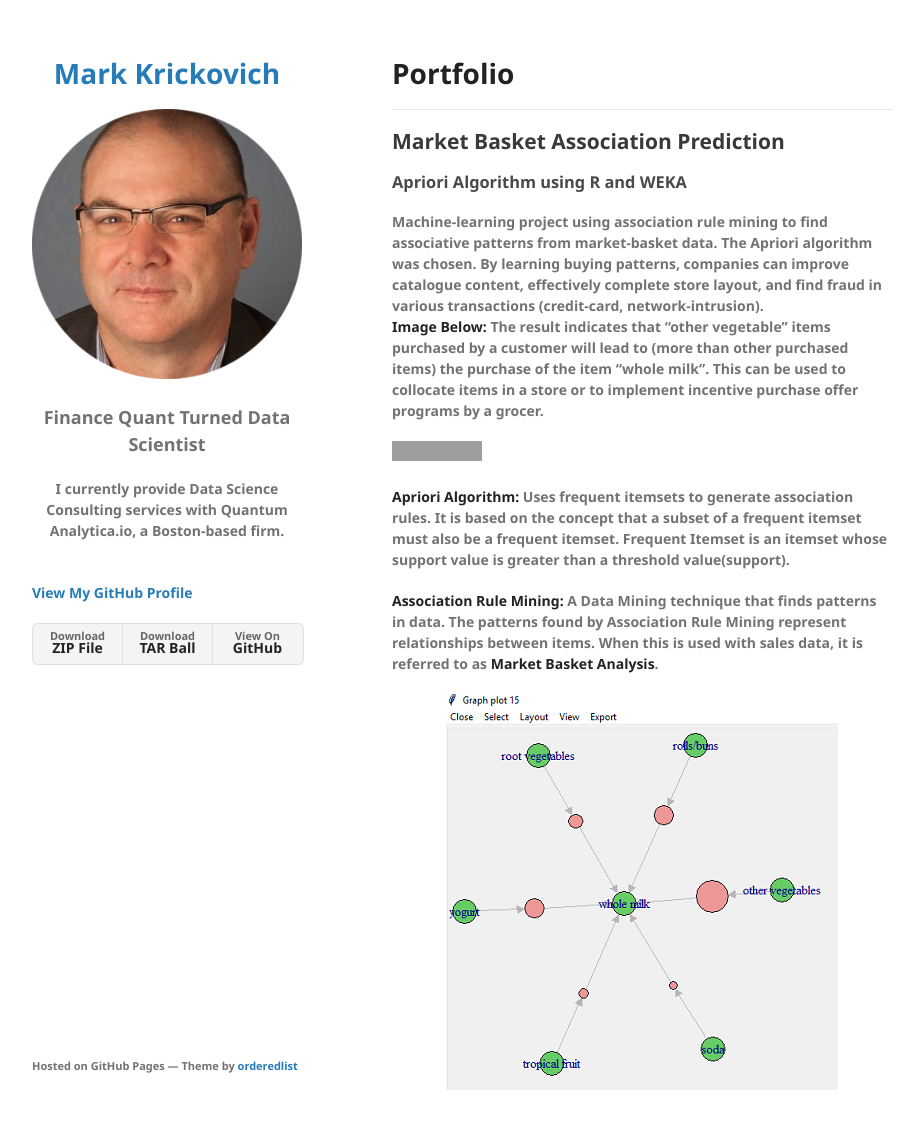
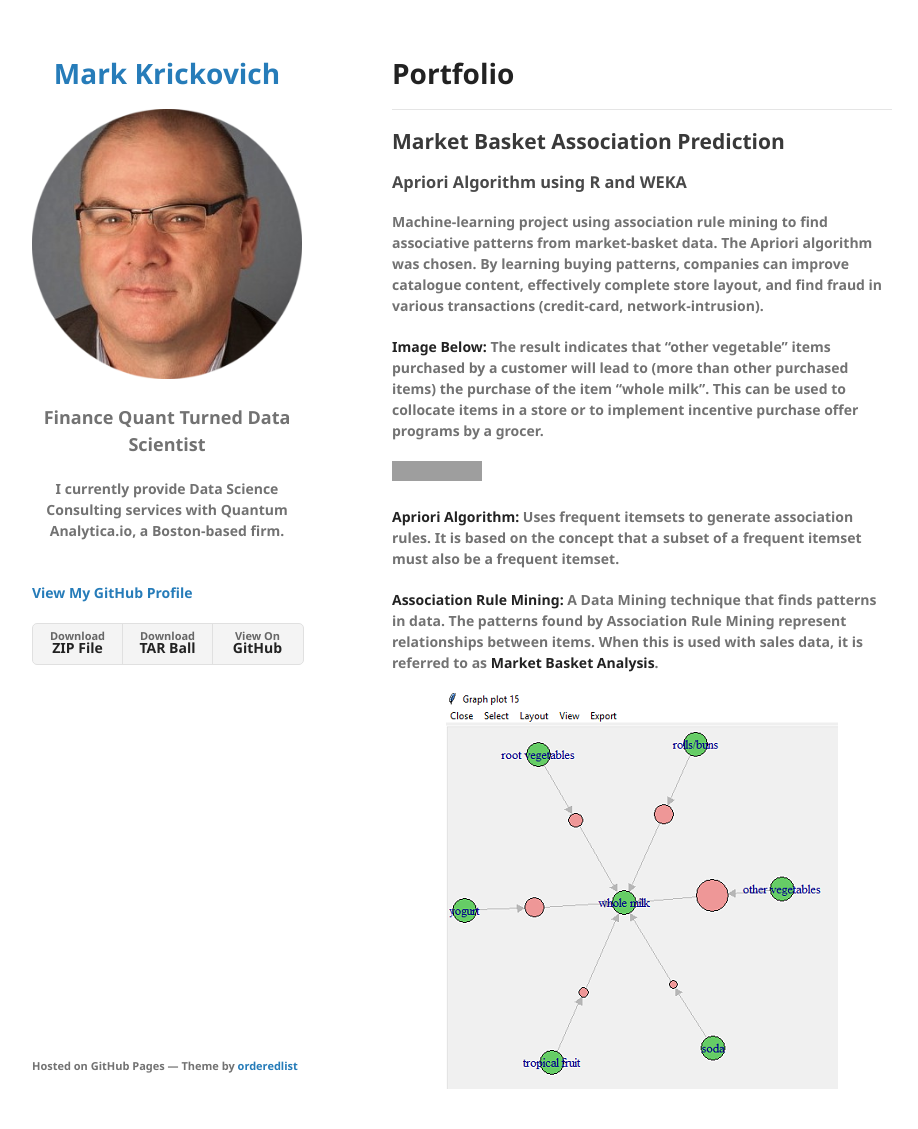
Before and after one commit to MarkKrickovich/MarkKrickovich.github.io, a Jekyll site: the page built from index.md, in a window 1280 px wide and 1145 px high. Shown: the top 1129 px of the window, without its empty margins (178-1096 px from the left). Built offline with Jekyll 4.4.1, drawn with Linux system fonts in a browser that asks for light colours; our own code applies the rules of GitHub Pages for plain Markdown files; grey boxes are pictures that could not be loaded.

Commit message:
Update index.md

```diff
--- a/index.md
+++ b/index.md
@@ -2,12 +2,14 @@
 ---
 ## Market Basket Association Prediction
 ###  Apriori Algorithm using R and WEKA
+
 Machine-learning project using association rule mining to find associative patterns from market-basket data.  The Apriori algorithm was chosen.  By learning buying patterns, companies can improve catalogue content, effectively complete store layout, and find fraud in various transactions (credit-card, network-intrusion).
+
 **Image Below:** The result indicates that “other vegetable” items purchased by a customer will lead to (more than other purchased items) the purchase of the item “whole milk”.  This can be used to collocate items in a store or to implement incentive purchase offer programs by a grocer.
 
 [![View on GitHub](https://img.shields.io/badge/GitHub-View_on_GitHub-blue?logo=GitHub)](https://github.com/markkrickovich/MarketBasketAssociation)
 
-**Apriori Algorithm:** Uses frequent itemsets to generate association rules. It is based on the concept that a subset of a frequent itemset must also be a frequent itemset. Frequent Itemset is an itemset whose support value is greater than a threshold value(support).
+**Apriori Algorithm:** Uses frequent itemsets to generate association rules. It is based on the concept that a subset of a frequent itemset must also be a frequent itemset.
 
 **Association Rule Mining:** A Data Mining technique that finds patterns in data. The patterns found by Association Rule Mining represent relationships between items. When this is used with sales data, it is referred to as **Market Basket Analysis**.
 
```
